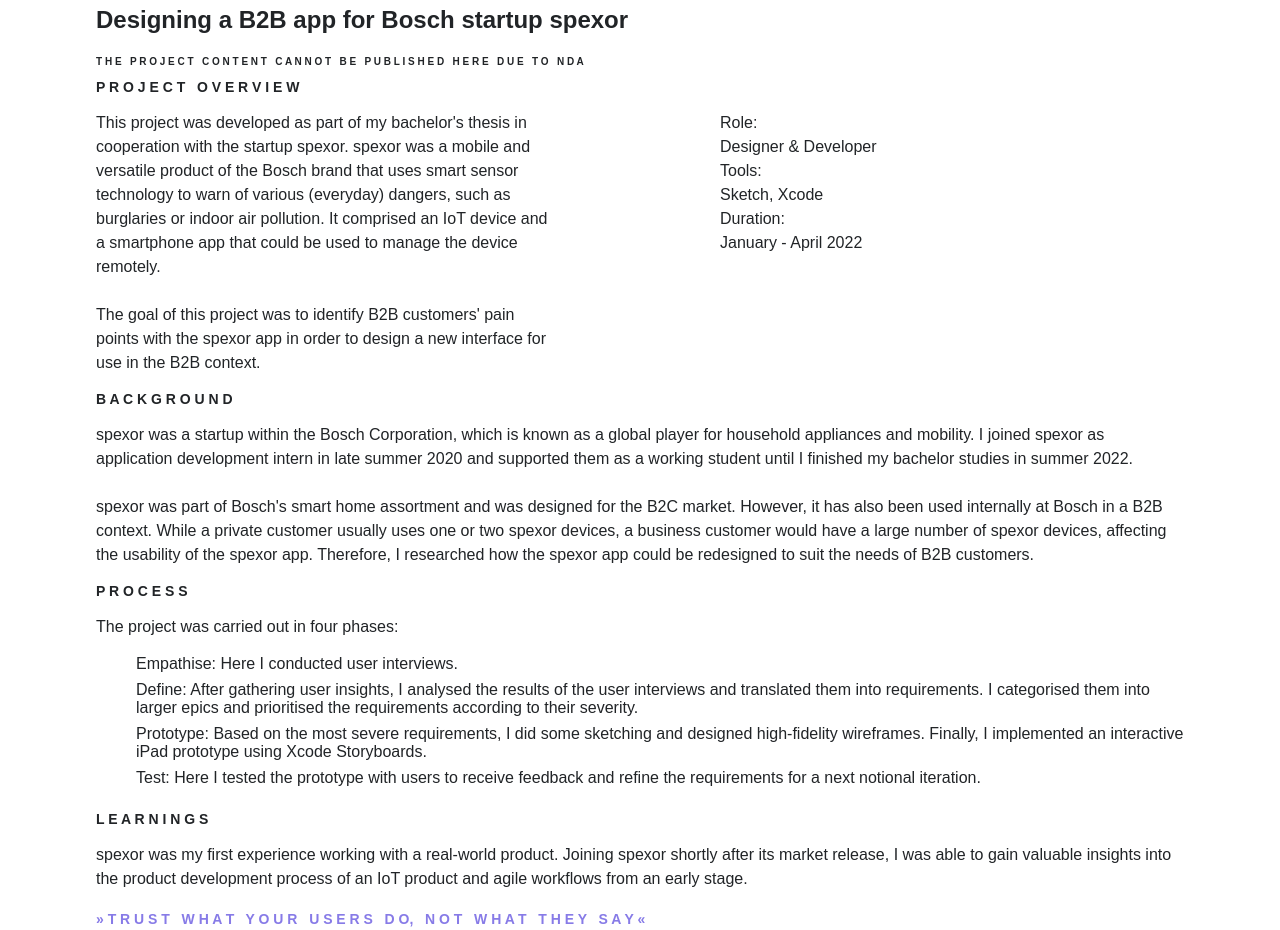
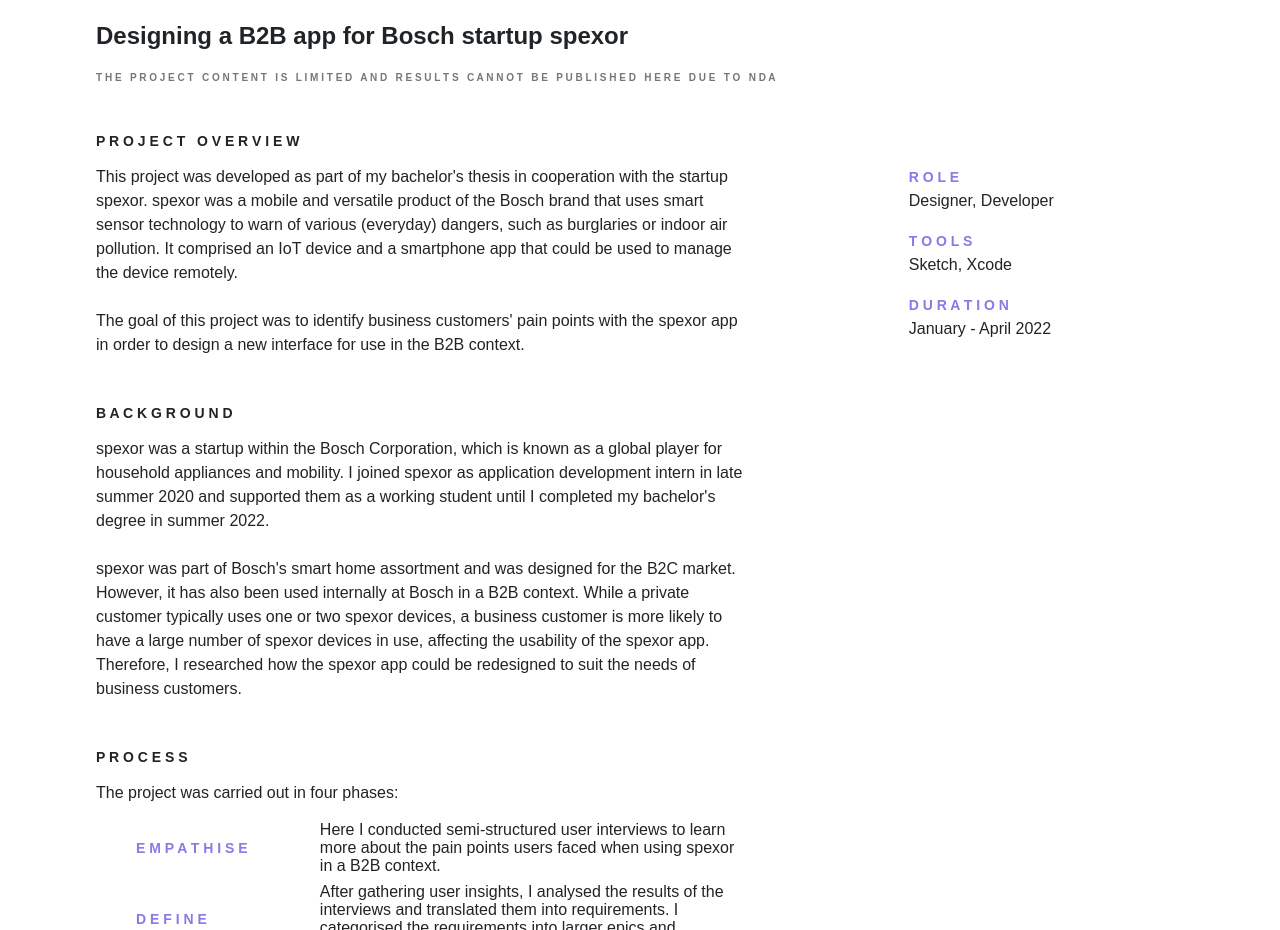
Before and after one commit to vivienges/portfolio, a React (Create React App) app: page /bosch-spexor in a window 1280 px wide. Shown: the part 602-1532 px from the top of the page. Built offline with nearby package versions, Linux system fonts and the light colour scheme; a web font is replaced by a local one.

Commit message:
layout update

```diff
--- a/src/components/About.js
+++ b/src/components/About.js
@@ -29,7 +29,7 @@
 
 
                 <h4 class="about-margin uppercase background">W h y &nbsp; I &nbsp; d o &nbsp; w h a t &nbsp; I &nbsp; d o</h4>
-                <p>With a background in web and app development, I used to be more on the tech side despite my creative streak. Over the last few years, my curiosity about human psychology has grown and I've been trying to understand why people act the way they do ever since. I love to explore, in both private and professional contexts, how experiences and habits significantly shape our behaviour. UX allows me to dive in deeper into people's minds and combine this with my technical and creative skills to design digital interfaces that are thoughtful and truly benefit people. </p>
+                <p>With a background in web and app development, I used to be more on the tech side despite my creative streak. Over the last few years, my curiosity about human psychology has grown and I've been trying to understand why people act the way they do ever since. I love to explore, in both private and professional contexts, how experiences and habits significantly shape our behaviour. UX allows me to dive in deeper into people's minds and to combine this with my technical and creative skills to design digital interfaces that are thoughtful and truly benefit people. </p>
                 <h4 class="about-margin uppercase background">W h a t &nbsp; I &nbsp; a l s o &nbsp; d o</h4>
                 {/* <div class="yellow-background"></div> */}
                 <p>I like going for walks in the sun and along the water, drinking coffee, riding boards on snow or asphalt, discovering new music, shooting analogue, learning my favorite songs on guitar, having wholesome conversations, going to live gigs, watching sunsets and celebrating life, with friends or alone. Sometimes I do several of these things at once.</p>
--- a/src/components/Project2.js
+++ b/src/components/Project2.js
@@ -2,53 +2,59 @@
 import IMG2 from '../images/spexor4.png'
 
 export default class Project2 extends Component {
+
+
+  componentDidMount() {
+    document.title = "Vivien Geschwind | Designing a B2B app for Bosch startup spexor"
+    window.scrollTo(0,0)
+  }
+
     render() {
         return (
             <section id="spexor">
               <img src={IMG2} class="project-img"></img>
           <h2>Designing a B2B app for Bosch startup spexor</h2>
-          <p class="nda uppercase">T h e &nbsp; p r o j e c t &nbsp; c o n t e n t &nbsp; c a n n o t &nbsp; b e &nbsp; p u b l i s h e d &nbsp; h e r e &nbsp; d u e &nbsp; t o &nbsp; N D A</p>
+          <p class="nda darkgrey uppercase">T h e &nbsp; p r o j e c t &nbsp; c o n t e n t &nbsp; i s &nbsp; l i m i t e d &nbsp; a n d &nbsp; r e s u l t s &nbsp; c a n n o t &nbsp; b e &nbsp; p u b l i s h e d &nbsp; h e r e &nbsp; d u e &nbsp; t o &nbsp; N D A</p>
 
-          <h4 class="uppercase">P r o j e c t &nbsp; o v e r v i e w</h4>
-          <div class="float">
-          <p>This project was developed as part of my bachelor's thesis in cooperation with the startup spexor. spexor was a mobile and versatile product of the Bosch brand that uses smart sensor technology to warn of various (everyday) dangers, such as burglaries or indoor air pollution. It comprised an IoT device and a smartphone app that could be used to manage the device remotely.<br/><br/>The goal of this project was to identify B2B customers' pain points with the spexor app in order to design a new interface for use in the B2B context. </p>
+          <h4 class="uppercase margin-top-48">P r o j e c t &nbsp; o v e r v i e w</h4>
+          <div class="float gap-10">
+            <p class="project-description">This project was developed as part of my bachelor's thesis in cooperation with the startup spexor. spexor was a mobile and versatile product of the Bosch brand that uses smart sensor technology to warn of various (everyday) dangers, such as burglaries or indoor air pollution. It comprised an IoT device and a smartphone app that could be used to manage the device remotely.<br/><br/>The goal of this project was to identify business customers' pain points with the spexor app in order to design a new interface for use in the B2B context. </p>
+
+          <p class="project-role">
+          <p><span class="purple uppercase bold font-size-14">R o l e</span><br/> Designer, Developer</p>
+          <p><span class="purple uppercase bold font-size-14">T o o l s</span><br /> Sketch, Xcode</p>
+          <p><span class="purple uppercase bold font-size-14">D u r a t i o n</span><br/> January - April 2022</p>
+          </p>
+          </div>
+
+          {/* <br/><span class="font-size-14 normal">User Research, UI Design, Prototyping, Testing</span> */}
+
+<div class="project-description">
+          <h4 class="uppercase margin-top-32">B a c k g r o u n d</h4>
+
+          <p>spexor was a startup within the Bosch Corporation, which is known as a global player for household appliances and mobility. I joined spexor as application development intern in late summer 2020 and supported them as a working student until I completed my bachelor's degree in summer 2022. <br/><br/>spexor was part of Bosch's smart home assortment and was designed for the B2C market. However, it has also been used internally at Bosch in a B2B context. While a private customer typically uses one or two spexor devices, a business customer is more likely to have a large number of spexor devices in use, affecting the usability of the spexor app. Therefore, I researched how the spexor app could be redesigned to suit the needs of business customers.  </p>
 
 
 
-<p>
-          <div>Role:<br/> Designer &amp; Developer</div>
-          <div>Tools:<br /> Sketch, Xcode</div>
-          <div>Duration:<br/> January - April 2022</div>
-          </p>
-          </div>
-
-
-
-          <h4 class="uppercase">B a c k g r o u n d</h4>
-
-          <p>spexor was a startup within the Bosch Corporation, which is known as a global player for household appliances and mobility. I joined spexor as application development intern in late summer 2020 and supported them as a working student until I finished my bachelor studies in summer 2022. <br/><br/>spexor was part of Bosch's smart home assortment and was designed for the B2C market. However, it has also been used internally at Bosch in a B2B context. While a private customer usually uses one or two spexor devices, a business customer would have a large number of spexor devices, affecting the usability of the spexor app. Therefore, I researched how the spexor app could be redesigned to suit the needs of B2B customers.  </p>
-
-
-
-        <h4 class="uppercase">P r o c e s s</h4>
+        <h4 class="uppercase margin-top-48">P r o c e s s</h4>
         <p>The project was carried out in four phases: </p>
         <ul class="project-list">
-        <li>Empathise: Here I conducted user interviews.</li>
-        <li>Define: After gathering user insights, I analysed the results of the user interviews and translated them into requirements. I categorised them into larger epics and prioritised the requirements according to their severity. </li>
-        <li>Prototype: Based on the most severe requirements, I did some sketching and designed high-fidelity wireframes. Finally, I implemented an interactive iPad prototype using Xcode Storyboards. </li>
-        <li>Test: Here I tested the prototype with users to receive feedback and refine the requirements for a next notional iteration.</li>
+        <li class="float"><div class="purple uppercase bold font-size-14 padding-right-48 width-30">E m p a t h i s e</div> <div class="width-70">Here I conducted semi-structured user interviews to learn more about the pain points users faced when using spexor in a B2B context.</div></li>
+        <li class="float"><div class="purple uppercase bold font-size-14 padding-right-48 width-30">D e f i n e</div>  <div class="width-70">After gathering user insights, I analysed the results of the interviews and translated them into requirements. I categorised the requirements into larger epics and prioritised them according to their severity.</div> </li>
+        <li class="float"><div class="purple uppercase bold font-size-14 padding-right-48 width-30">P r o t o t y p e</div>  <div class="width-70">Based on the most severe requirements, I did some sketching and designed high-fidelity wireframes. Finally, I implemented an interactive iPad prototype using Xcode Storyboards.</div> </li>
+        <li class="float"><div class="purple uppercase bold font-size-14 padding-right-48 width-30">T e s t</div>  <div class="width-70">Here I tested the prototype with users using a think-aloud approach to receive feedback and refine the requirements for a next notional iteration.</div></li>
         </ul>
 
-        <h4 class="uppercase">L e a r n i n g s</h4>
-        <p>spexor was my first experience working with a real-world product. Joining spexor shortly after its market release, I was able to gain valuable insights into the product development process of an IoT product and agile workflows from an early stage. </p>
+        <h4 class="uppercase margin-top-48">L e a r n i n g s</h4>
+        <p>spexor was my first experience working with a real-world product. Joining spexor shortly after its market release, I was able to gain valuable insights into agile workflows and the product development process of an IoT product from an early stage. During this project, I learned above all how to define precise requirements for a software product based on user insights and how to prioritise these appropriately for design iteration. </p>
 
 
         <p>
-        <h4 class="purple uppercase">» T r u s t &nbsp; w h a t &nbsp; y o u r &nbsp; u s e r s &nbsp; d o, &nbsp; n o t &nbsp; w h a t &nbsp; t h e y &nbsp; s a y «</h4>
+        <h4 class="purple uppercase font-size-12">» T r u s t &nbsp; w h a t &nbsp; y o u r &nbsp; u s e r s &nbsp; d o, &nbsp; n o t &nbsp; w h a t &nbsp; t h e y &nbsp; s a y «</h4>
         {/* <div id="quote-author" class="uppercase">S t e v e &nbsp; J o b s</div> */}
         </p>
-        <p>This is something I have also found during my user research. During the evaluation phase, one user commented on a feature of the user interface as not necessary, which was requested by the same user during the interviews. On the one hand, I understood that asking the right questions and precise phrasing is everything when conducting interviews. On the other hand, observing the user ... </p>
-
+        <p>This is something I have also found during my user research. During the testing, a user commented on a feature of the user interface as not necessary, which was requested by the same user during the interviews. On the one hand, I understood that asking the right questions and precise phrasing is everything when conducting interviews. On the other hand, observing users using a service or product, rather than asking for their opinion, can often provide more meaningful insights.</p>
+        </div>
 
 
           </section>
--- a/src/components/Project3.js
+++ b/src/components/Project3.js
@@ -1,11 +1,54 @@
 import React, { Component } from 'react'
+import IMG2 from '../images/echallenge.JPG'
 
 export default class Project3 extends Component {
+
+    componentDidMount() {
+        document.title = "Vivien Geschwind | Gig economy app: unifi"
+        window.scrollTo(0,0)
+      }
+
     render() {
         return (
-            <section id="unify">
-          <h2>unify</h2>
-          <div>This project was developed as part of my bachelor's thesis in cooperation with the Robert Bosch start-up spexor. </div>
+            <section id="unifi">
+          <h2>A gig economy app: unifi</h2>
+          <h4 class="uppercase margin-top-48">P r o j e c t &nbsp; o v e r v i e w</h4>
+          <div class="float gap-10">
+            <p class="project-description">unifi was created as part of the JIBS Entrepreneurship Challenge 2020.</p>
+
+          <p class="project-role">
+          <p><span class="purple uppercase bold font-size-14">R o l e</span><br/> Designer, Developer</p>
+          <p><span class="purple uppercase bold font-size-14">T o o l s</span><br /> Figma, Android Studio</p>
+          <p><span class="purple uppercase bold font-size-14">D u r a t i o n</span><br/> 30th March - 1st April 2020</p>
+          </p>
+          </div>
+
+          {/* <br/><span class="font-size-14 normal">User Research, UI Design, Prototyping, Testing</span> */}
+
+<div class="project-description">
+          <h4 class="uppercase margin-top-32">B a c k g r o u n d</h4>
+
+          <p>The JIBS Entrepreneurship Challenge is a student competition annually held by Jönköping International Business School to encourage entrepreneurship and creativity. Shortly before the event, the news of the coronavirus outbreak hit, which ultimately determined the objective of the challenge.</p>
+
+            <p>» Building upon our current but incomplete knowledge, your task is to present a business idea based on the emerging entrepreneurial opportunities that can bring light in the shadow of Covid-19. «</p>
+
+            <h4 class="uppercase margin-top-48">S o l u t i o n</h4>
+
+            <h4 class="uppercase margin-top-48">P r o t o t y p e</h4>
+
+
+        <h4 class="uppercase margin-top-48">R e s u l t s</h4>
+
+        <p>We won the 1st place of the challenge, with the jury motivating their decision with the statement</p>
+
+
+        <h4 class="purple uppercase font-size-12">» A n &nbsp; i m m e d i a t e &nbsp; a n d &nbsp; s i m p l e &nbsp; s o l u t i o n &nbsp; t o &nbsp; b r i n g &nbsp; r e l i e f, &nbsp; b y &nbsp; c o m b i n i n g &nbsp; c o m m u n i t y &nbsp; b u i l d i n g &nbsp; w i t h &nbsp; t h e &nbsp; p o w e r &nbsp; o f &nbsp; s o l i d a r i t y &nbsp; a n d &nbsp; t h e &nbsp; g i g &nbsp; e c o n o m y «</h4>
+
+<p><a href="https://ju.se/en/collaboration/events-and-conferences/events/jibs-entrepreneurship-challenge/news-enrepreneurship-challenge/2021-03-01-innovation-race-to-find-solutions-for-covid-19.html">Read more about the challenge here.</a></p>
+
+        <img src={IMG2} width="100%"></img>
+
+        </div>
           </section>
         )
     }
--- a/src/index.css
+++ b/src/index.css
@@ -2,11 +2,12 @@
   --text-color: #212427;
   --yellow: #FFE383;
   --purple: #877BE7;
+  --darkgrey: #757678;
 }
 
-#grid {
+/* #grid {
   display: none;
-}
+} */
 
 
 #thats-me {
@@ -26,13 +27,13 @@
 
 #header {
   display: flex;
+  align-self: center;
 }
 
 
 .nav {
   display: flex;
   justify-content: space-between;
-  margin-top: 0rem;
 }
 
 .nav ul {
@@ -44,6 +45,7 @@
   text-decoration: none;
   color: var(--text-color);
 }
+
 
 .dot {
   height: 32px;
@@ -62,6 +64,10 @@
 
 .purple {
   color: var(--purple);
+}
+
+.darkgrey {
+  color: var(--darkgrey);
 }
 
 .turquoise {
@@ -160,6 +166,30 @@
   text-transform: uppercase;
 }
 
+.bold {
+  font-weight: bold;
+}
+
+.normal {
+  font-weight: normal;
+}
+
+.font-size-14 {
+  font-size: 14px;
+}
+
+.margin-top-48 {
+  margin-top: 48px;
+}
+
+.margin-top-32 {
+  margin-top: 32px;
+}
+
+.font-size-12 {
+  font-size: 12px;
+}
+
 .company {
   /* color: grey; */
   font-size: 14px;
@@ -169,7 +199,7 @@
 .title {
   margin-top: 8px;
   font-size: 18px;
-  color: #757678;
+  color: var(--darkgrey);
   font-weight: normal;
 }
 
@@ -186,11 +216,19 @@
 .float {
   display: flex;
   flex-direction: row;
+}
+
+.gap-10 {
   gap: 10rem;
 }
 
-.float p {
-  width: 50%;
+.project-description {
+  width: 60%;
+}
+
+.project-role {
+  margin-top: 0px;
+  margin-bottom: 0px;
 }
 
 #quote {
@@ -256,6 +294,7 @@
   height: 30%;
 
 
+
 }
 
 .project-item-text {
@@ -311,7 +350,7 @@
 #work-subline {
   font-size: 12px;
   font-weight: bold;
-  margin: 0px 0px 200px 0px;
+  margin: 0px 0px 164px 0px;
 }
 
 #about-title {
@@ -393,6 +432,16 @@
 
   .project-list li {
     padding-bottom: 8px;
+    width: 100%;
+  }
+
+  .width-30 {
+    width: 30%;
+    align-self: center;
+  }
+
+  .width-70 {
+    width: 70%;
   }
 
   .project-img {
```
Also changed, not shown: public/index.html (+7 -2 lines), src/components/Work.js (+7 -7 lines), src/images/echallenge.JPG (added), 1 other file (tests, documents, lock files or other folders).
